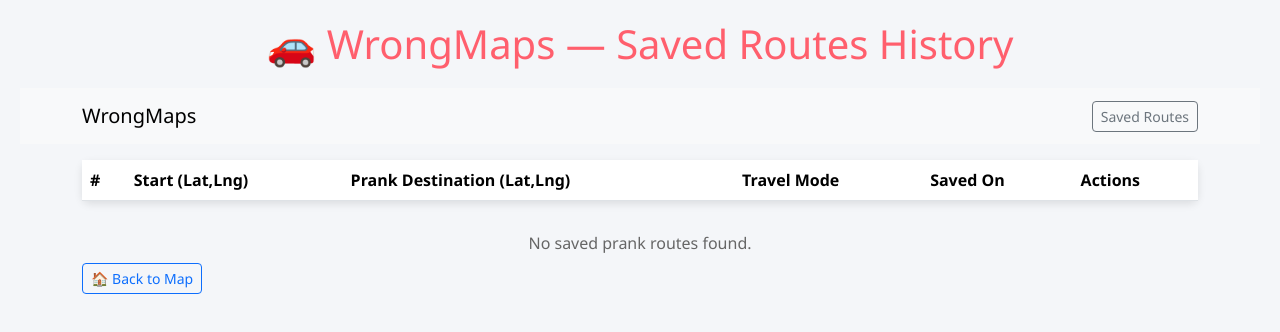
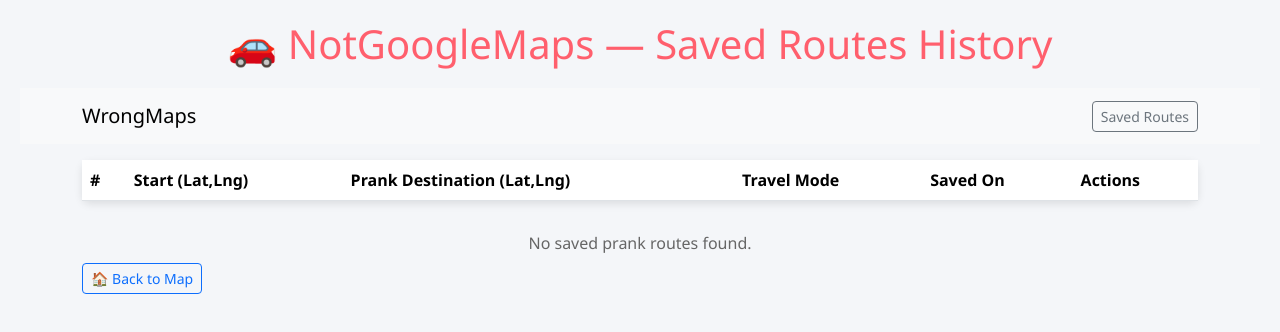
Before and after one commit to devikamanoj1491/Useless-Projects, a plain HTML site: page history.html in a window 1280 px wide. Drawn offline with nearby package versions, Linux system fonts and the light colour scheme.

Commit message:
Submission

```diff
--- a/history.html
+++ b/history.html
@@ -2,7 +2,7 @@
 <html lang="en">
 <head>
   <meta charset="utf-8" />
-  <title>WrongMaps — Saved Routes History</title>
+  <title>NotGoogleMaps — Saved Routes History</title>
   <meta name="viewport" content="width=device-width, initial-scale=1" />
   <link href="https://cdn.jsdelivr.net/npm/bootstrap@5.3.2/dist/css/bootstrap.min.css" rel="stylesheet" />
   <style>
@@ -79,7 +79,7 @@ body.theme-dark #loadingBar {
 </head>
 <body>
 
-  <h1>🚗 WrongMaps — Saved Routes History</h1>
+  <h1>🚗 NotGoogleMaps — Saved Routes History</h1>
   <nav class="navbar navbar-light bg-light mb-3">
   <div class="container">
     <a class="navbar-brand" href="wrongmaps-demo.html">WrongMaps</a>
```
